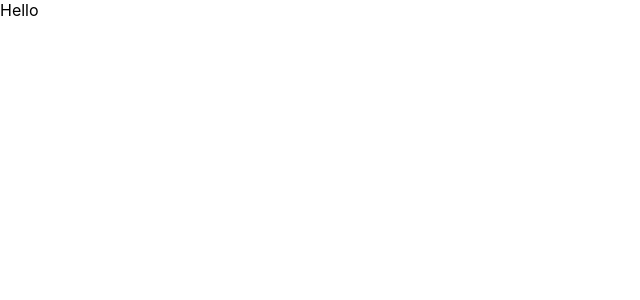
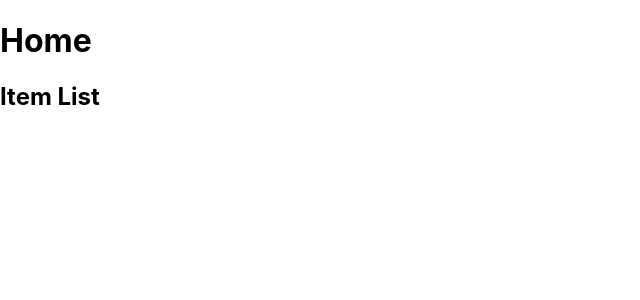
Before and after one commit to bibakroy/Shopping-App-Frontend, a React (Create React App) app: page / in a window 1280 px wide. Shown: the top 300 px of the page, without its empty margins (0-640 px from the left). Built offline with nearby package versions, Linux system fonts and the light colour scheme.

Commit message:
add routing

```diff
--- a/package.json
+++ b/package.json
@@ -12,6 +12,7 @@
     "@types/react-dom": "^18.0.0",
     "react": "^18.2.0",
     "react-dom": "^18.2.0",
+    "react-router-dom": "^6.11.1",
     "react-scripts": "5.0.1",
     "typescript": "^4.4.2",
     "web-vitals": "^2.1.0"
--- a/src/App.tsx
+++ b/src/App.tsx
@@ -1,5 +1,15 @@
+import { BrowserRouter as Router, Route, Routes } from "react-router-dom";
+
+import Home from "./pages/Home";
+
 function App() {
-  return <div className="App">Hello</div>;
+  return (
+    <Router>
+      <Routes>
+        <Route path="/" element={<Home />} />
+      </Routes>
+    </Router>
+  );
 }
 
 export default App;
--- /dev/null
+++ b/src/pages/Home.tsx
@@ -0,0 +1,10 @@
+function Home() {
+  return (
+    <div>
+      <h1>Home</h1>
+      <h2>Item List</h2>
+    </div>
+  );
+}
+
+export default Home;
```
Also changed, not shown: src/App.css (added), 1 other file (tests, documents, lock files or other folders).
